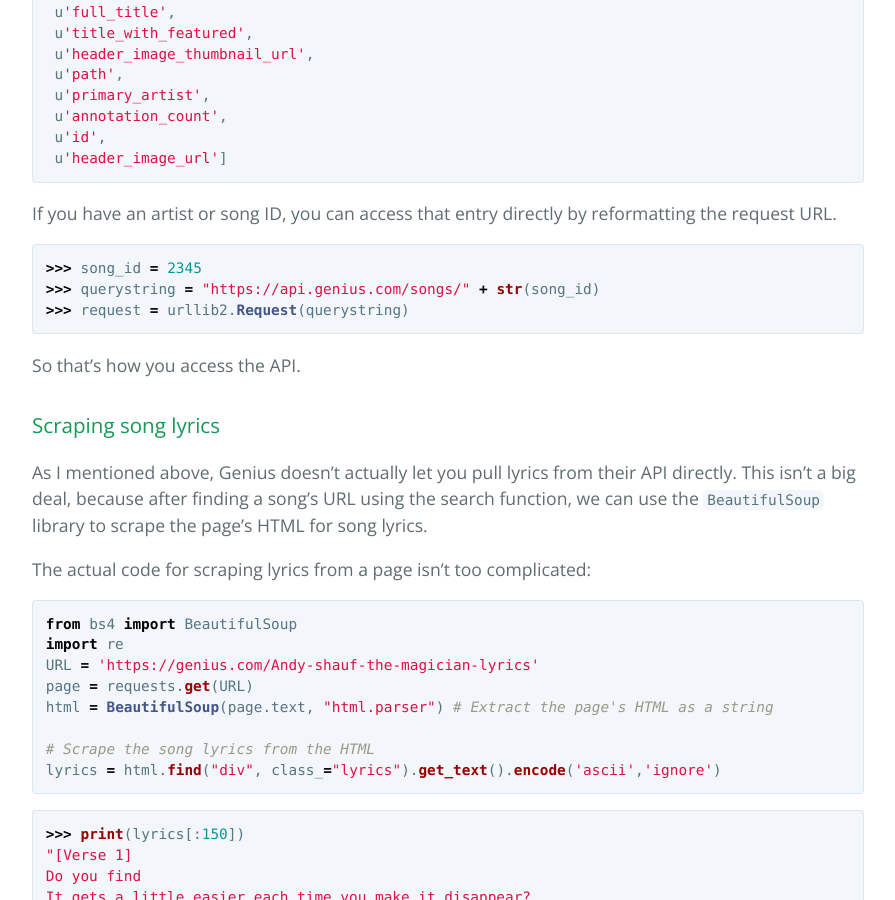
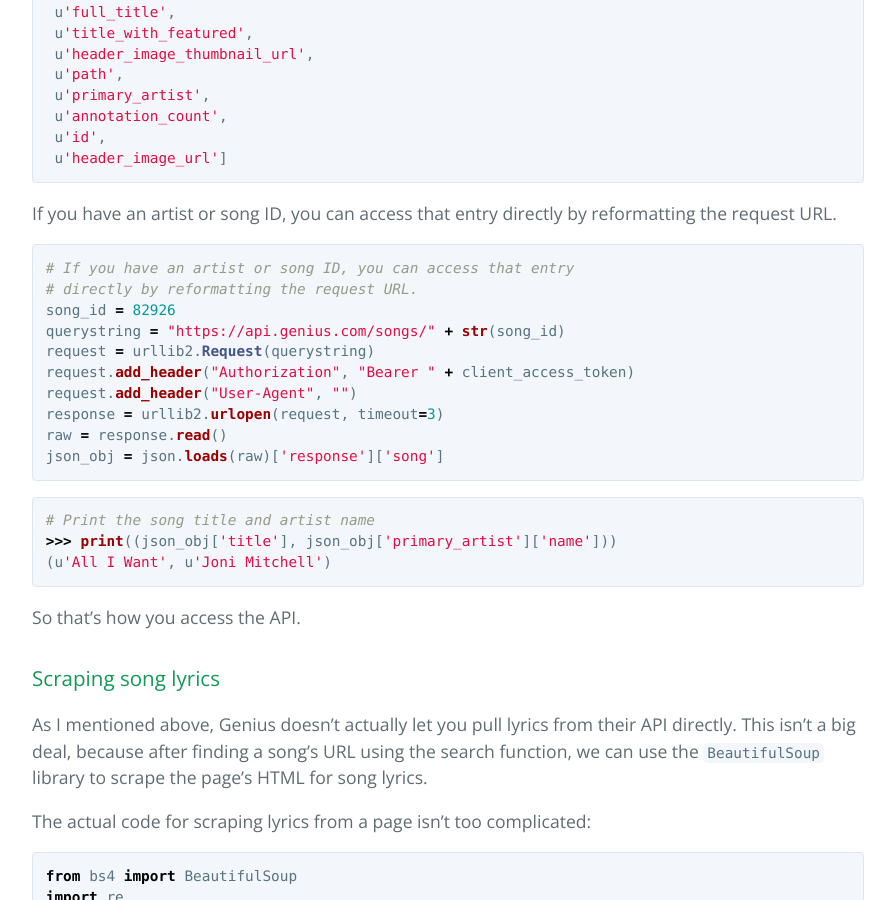
Before and after one commit to johnwmillr/johnwmillr.github.io, a Jekyll site: the page built from _posts/2017-08-21-scraping-genius-lyrics.markdown, in a window 1280 px wide and 900 px high, scrolled down 2743 px. Shown: the whole window, without its empty margins (192-1087 px from the left). Built offline with Jekyll 4.4.1, drawn with Linux system fonts in a browser that asks for light colours; a script that is not in the unit is left out; some of the changed text lies outside the part shown.

Commit message:
Update Genius post

````diff
--- a/_posts/2017-08-21-scraping-genius-lyrics.markdown
+++ b/_posts/2017-08-21-scraping-genius-lyrics.markdown
@@ -94,10 +94,29 @@ The *response* key contains a *hits* key which is a list of all search results.
 
 If you have an artist or song ID, you can access that entry directly by reformatting the request URL.
 
-```python
+<!-- ```python
 >>> song_id = 2345
 >>> querystring = "https://api.genius.com/songs/" + str(song_id)
 >>> request = urllib2.Request(querystring)
+```
+ -->
+```python
+# If you have an artist or song ID, you can access that entry
+# directly by reformatting the request URL.
+song_id = 82926
+querystring = "https://api.genius.com/songs/" + str(song_id)
+request = urllib2.Request(querystring)
+request.add_header("Authorization", "Bearer " + client_access_token)
+request.add_header("User-Agent", "")
+response = urllib2.urlopen(request, timeout=3)
+raw = response.read()
+json_obj = json.loads(raw)['response']['song']
+```
+
+```python
+# Print the song title and artist name
+>>> print((json_obj['title'], json_obj['primary_artist']['name']))
+(u'All I Want', u'Joni Mitchell')
 ```
 
 So that's how you access the API.
````
Also changed, not shown: other parts of _posts/2017-08-21-scraping-genius-lyrics.markdown (+2 -2 lines).
